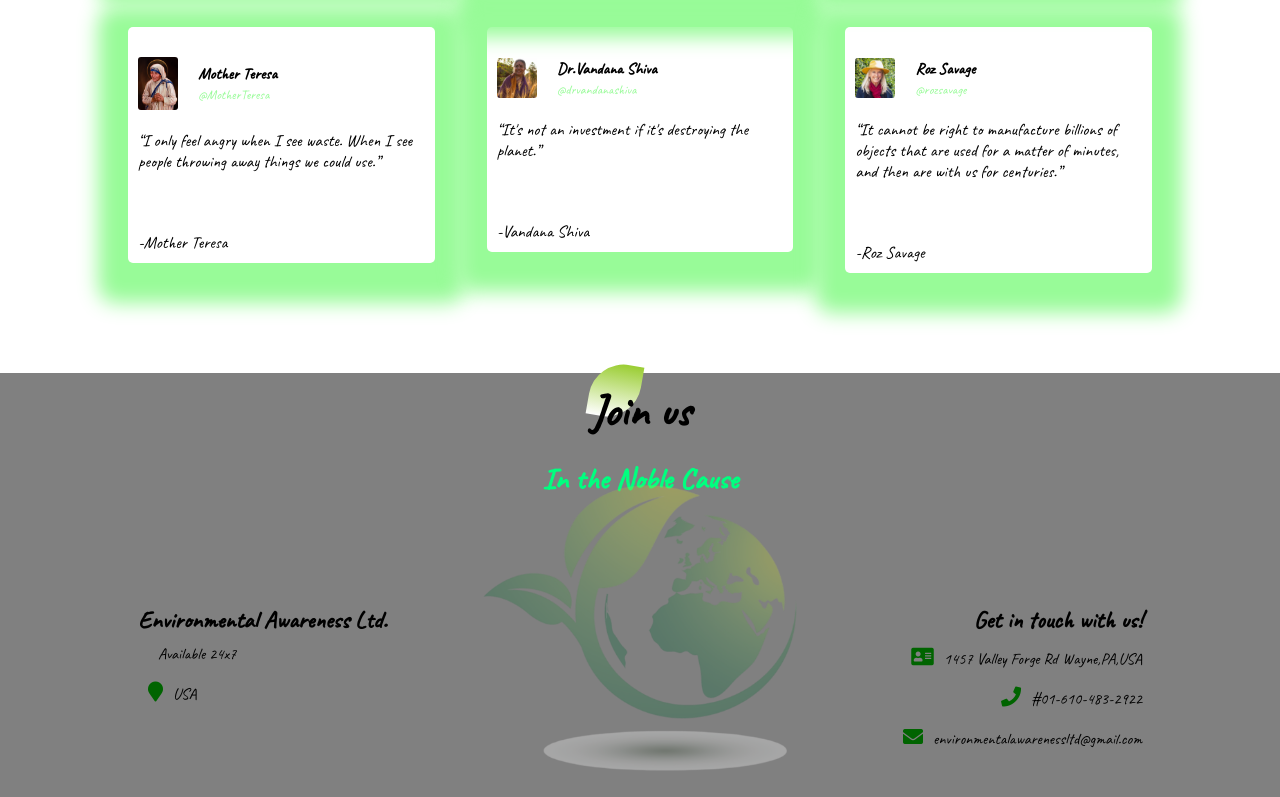
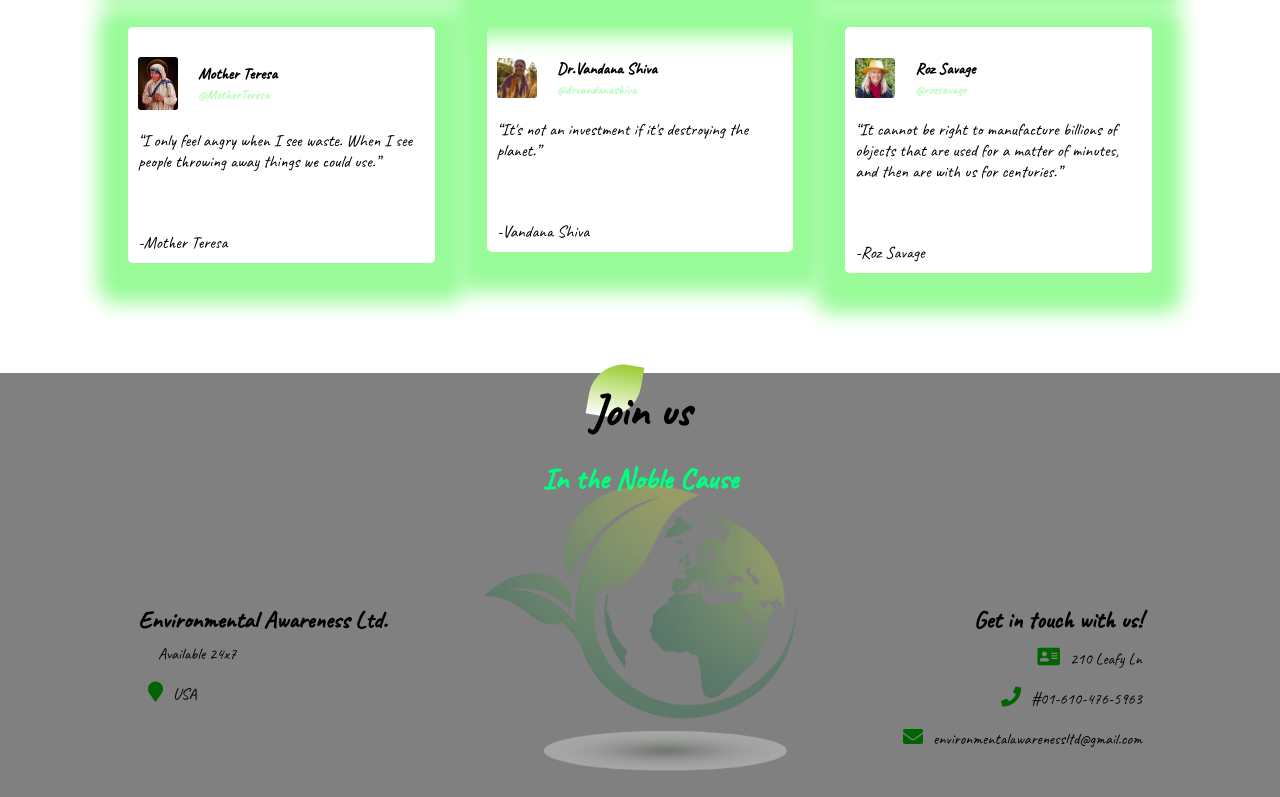
Before and after one commit to codingwebsites12/Environmental-Awareness, a plain HTML site: page index.html in a window 1280 px wide. Shown: the part 4419-5216 px from the top of the page. Drawn offline with Linux system fonts and the light colour scheme.

Commit message:
Update index.html

```diff
--- a/index.html
+++ b/index.html
@@ -300,8 +300,8 @@ Shockingly, National Geographic found that 91% of all plastic that has ever been
     	</div>
     	<div class="footer-right">
     		<h1>Get in touch with us!</h1>
-    		<p><i class="fa fa-address-card"></i>1457 Valley Forge Rd Wayne,PA,USA</p>
-    		<p><i class="fa fa-phone"></i>#01-610-483-2922</p>
+    		<p><i class="fa fa-address-card"></i>210 Leafy Ln</p>
+    		<p><i class="fa fa-phone"></i>#01-610-476-5963</p>
     		<p><i class="fa fa-solid fa-envelope"></i>environmentalawarenessltd@gmail.com</p>
     	</div>
     </div>
```
